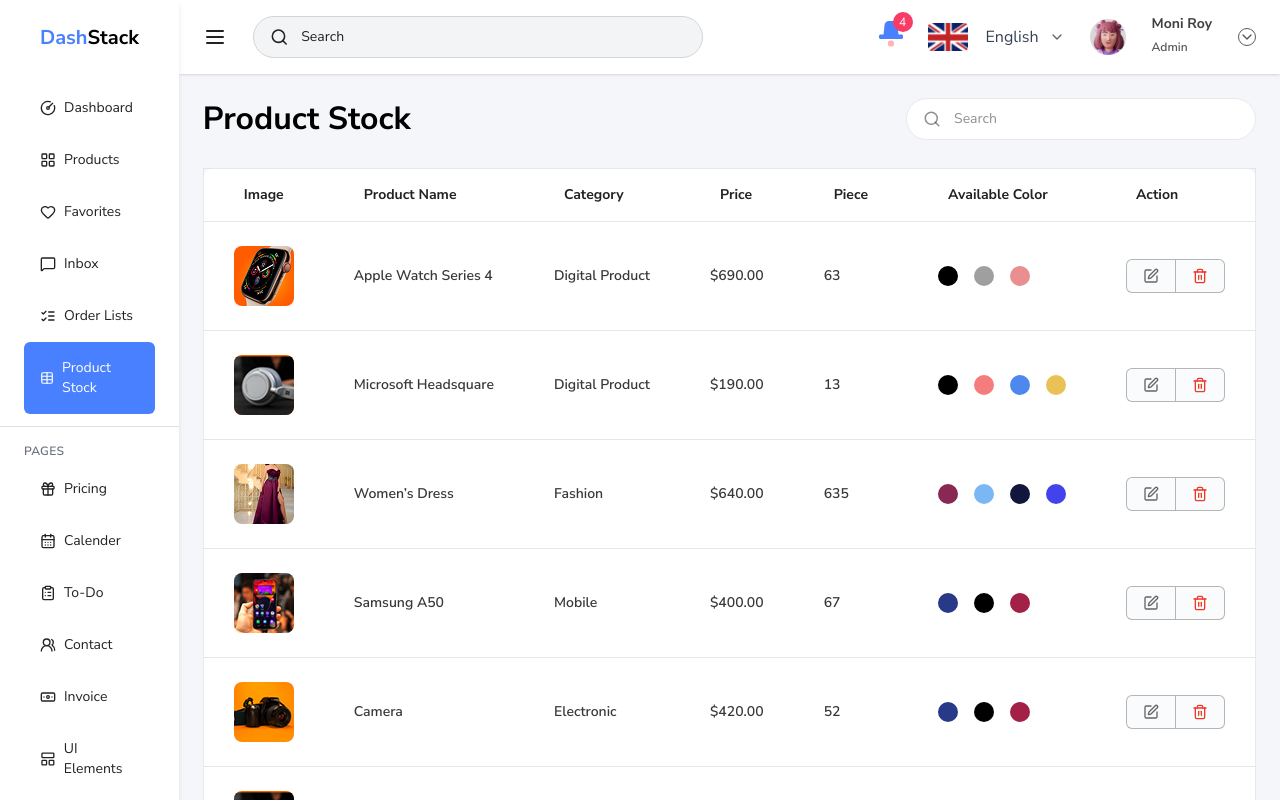
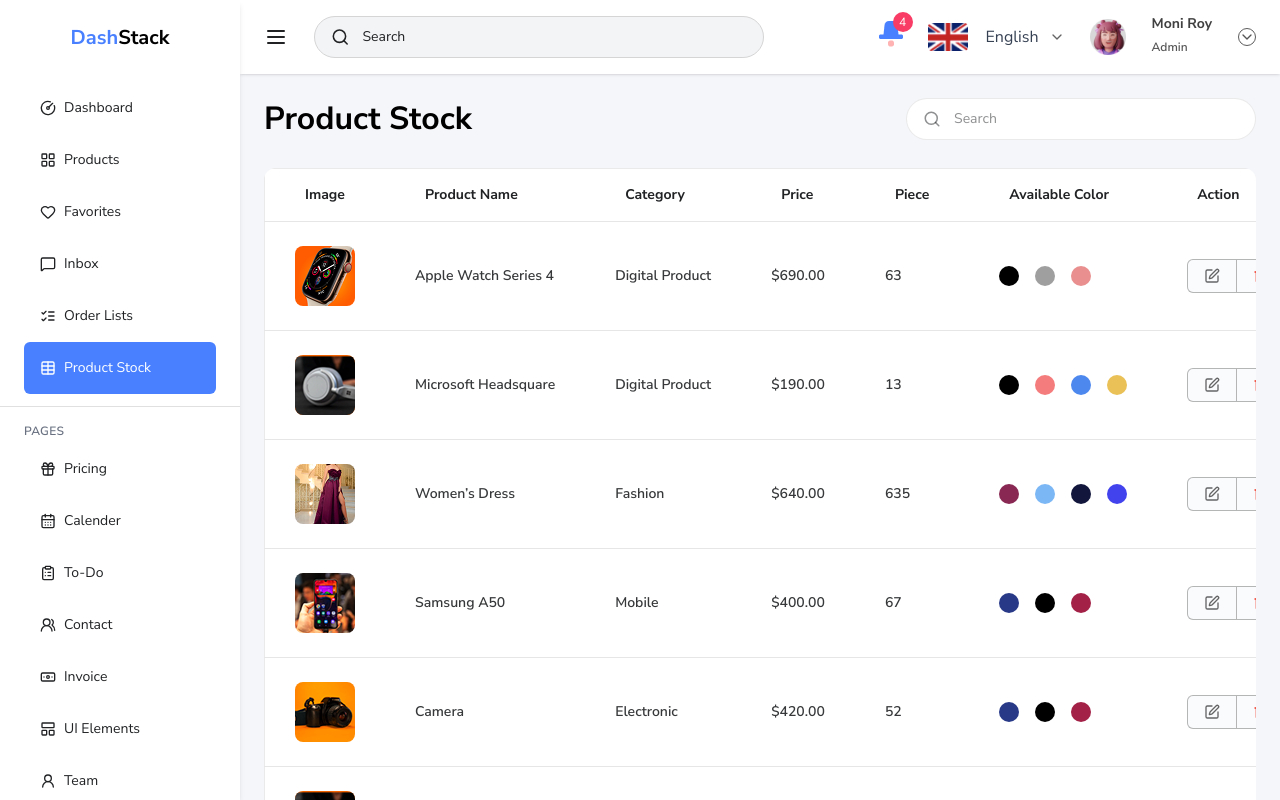
Before and after one commit to payalptoliya416/dashstack, a React (Vite) app: page /stock in a window 1280 px wide. Shown: the top 800 px of the page. Built offline with nearby package versions, Linux system fonts and the light colour scheme.

Commit message:
Product Stock & Order List completed

```diff
--- a/src/components/layout/Header.tsx
+++ b/src/components/layout/Header.tsx
@@ -24,7 +24,7 @@ export const Header : FC<HeaderProps> = ({ onToggleSidebar,  onToggleMobileSideb
   ];
 
   return (
-    <header className="w-full px-4 xl:px-6 py-4 bg-white shadow flex-col sm:flex-row flex justify-between items-center gap-5 lg:gap-auto sticky top-0 z-[9999]">
+    <header className="w-full px-4 xl:px-6 py-4 bg-white shadow flex-col sm:flex-row flex justify-between items-center gap-5 lg:gap-auto sticky top-0 z-[999]">
         {/* ---left side */}
         <div className="flex sm:justify-center sm:items-center gap-5 xl:gap-[26px] w-full sm:w-auto">
      <button onClick={onToggleMobileSidebar} className="lg:hidden cursor-pointer">
--- a/src/components/layout/Sidebar.tsx
+++ b/src/components/layout/Sidebar.tsx
@@ -53,7 +53,7 @@ export const Sidebar: FC<SidebarProps> = ({
     <>
       {mobileOpen && (
         <div
-          className="fixed inset-0 bg-[#D5D5D5]/40 backdrop-blur-sm z-40 lg:hidden"
+          className="fixed inset-0 bg-[#D5D5D5]/40 backdrop-blur-sm z-[9999] lg:hidden"
           onClick={onCloseMobile}
         />
       )}
--- a/src/hooks/FilterTable.tsx
+++ b/src/hooks/FilterTable.tsx
@@ -27,8 +27,10 @@ export function Table<T>({ data, columns }: Props<T>) {
 
   return (
     <>
-      <div className=" bg-white rounded-xl">
-        <table className="w-full divide-y divide-[#FCFDFD]">
+    <div className="grid grid-cols-12">
+        <div className="col-span-12">
+          <div className="w-full overflow-x-auto bg-white rounded-xl">
+        <table className="min-w-full divide-y divide-[#FCFDFD]">
           <thead>
             {table.getHeaderGroups().map((headerGroup) => (
               <tr key={headerGroup.id} className="border-b border-[#D5D5D5]/60">
@@ -59,7 +61,7 @@ export function Table<T>({ data, columns }: Props<T>) {
                 {row.getVisibleCells().map((cell) => (
                   <td
                     key={cell.id}
-                    className="py-7 px-8 text-sm font-semibold text-[#202224] whitespace-nowrap"
+                    className="py-4 sm:py-7 px-6 sm:px-8 text-sm font-semibold text-[#202224] whitespace-nowrap"
                   >
                     {flexRender(cell.column.columnDef.cell, cell.getContext())}
                   </td>
@@ -68,7 +70,9 @@ export function Table<T>({ data, columns }: Props<T>) {
             ))}
           </tbody>
         </table>
-      </div>
+        </div>
+        </div>
+          </div>
       <div className="flex justify-between items-center mt-4">
         <span className="text-sm text-gray-500">
           Showing {table.getRowModel().rows.length} of {data.length}
--- a/src/pages/productstock/ProductStock.tsx
+++ b/src/pages/productstock/ProductStock.tsx
@@ -167,7 +167,7 @@ export function ProductStock() {
   });
   return (
     <>
-      <div className="flex justify-between flex-col sm:flex-row ">
+      <div className="flex justify-between flex-col sm:flex-row mb-6 sm:mb-0">
         <MainTitle title="Product Stock" />
         <div>
           <div
@@ -184,7 +184,8 @@ export function ProductStock() {
           </div>
         </div>
       </div>
-
+      {/* <div className="grid grid-cols-12">
+        <div className="col-span-12">
       <table className="min-w-full bg-white rounded-xl border border-[#D5D5D5]/50">
         <thead>
           {table.getHeaderGroups().map((headerGroup) => (
@@ -230,6 +231,59 @@ export function ProductStock() {
           ))}
         </tbody>
       </table>
+        </div>
+        </div> */}
+      <div className="grid grid-cols-12">
+        <div className="col-span-12">
+          <div className="w-full overflow-x-auto bg-white rounded-xl">
+            <table className="min-w-full bg-white rounded-xl border border-[#D5D5D5]/50">
+              <thead>
+                {table.getHeaderGroups().map((headerGroup) => (
+                  <tr
+                    key={headerGroup.id}
+                    className="text-left text-sm text-[#202224] border-b border-[#D5D5D5]/60"
+                  >
+                    {headerGroup.headers.map((header) => (
+                      <th
+                        key={header.id}
+                        className="py-4 px-10 font-bold text-sm text-[#202224] whitespace-nowrap"
+                      >
+                        {header.isPlaceholder
+                          ? null
+                          : flexRender(
+                              header.column.columnDef.header,
+                              header.getContext()
+                            )}
+                      </th>
+                    ))}
+                  </tr>
+                ))}
+              </thead>
+              <tbody>
+                {table.getRowModel().rows.map((row, index) => (
+                  <tr
+                    key={row.id}
+                    className={`${
+                      index === table.getRowModel().rows.length - 1
+                        ? ""
+                        : "border-b border-[#D5D5D5]/60"
+                    } bg-white text-sm font-semibold text-[#202224]`}
+                  >
+                    {row.getVisibleCells().map((cell) => (
+                      <td
+                        key={cell.id}
+                        className="py-4 sm:py-6 px-6 sm:px-[30px] whitespace-nowrap text-[#202224]/90 text-sm font-semibold"
+                      >
+                        {flexRender(cell.column.columnDef.cell, cell.getContext())}
+                      </td>
+                    ))}
+                  </tr>
+                ))}
+              </tbody>
+            </table>
+          </div>
+        </div>
+      </div>
 
       <div className="flex justify-between items-center mt-4 text-sm text-gray-500">
         <span>
```
